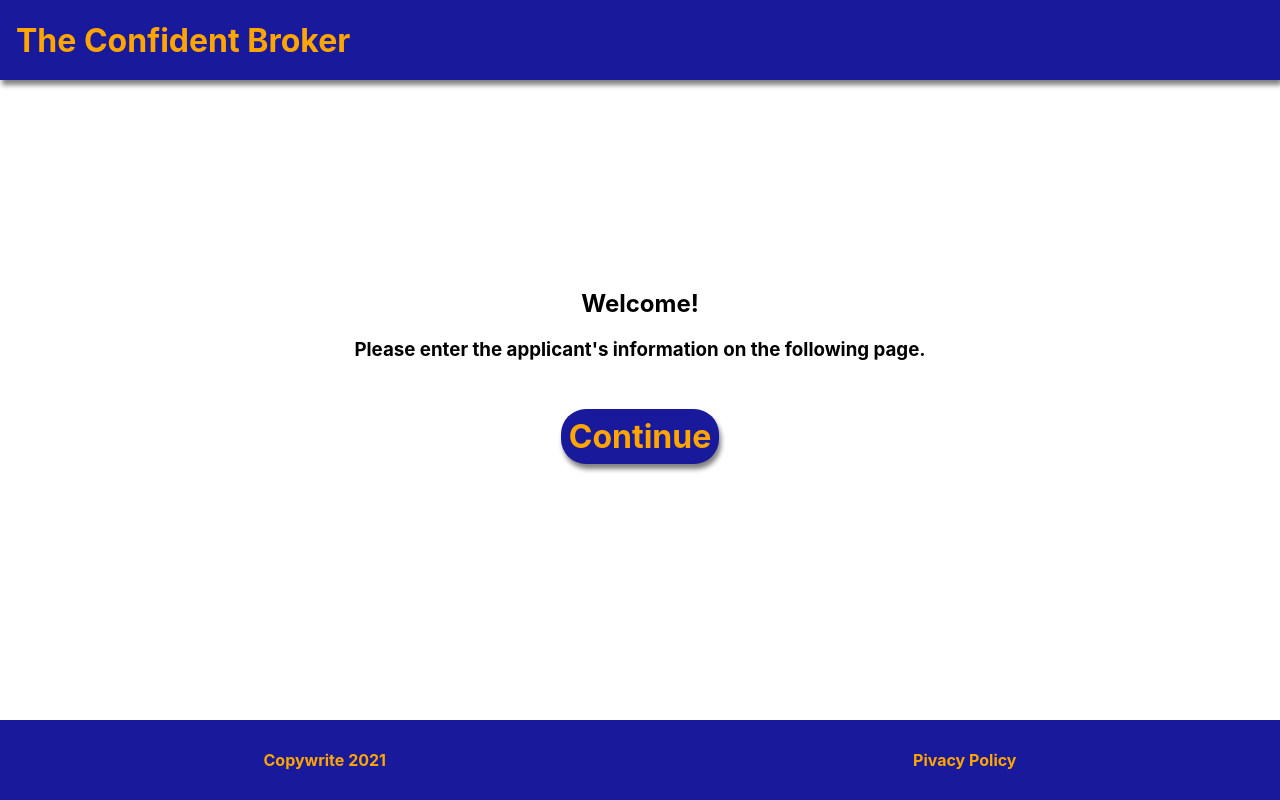
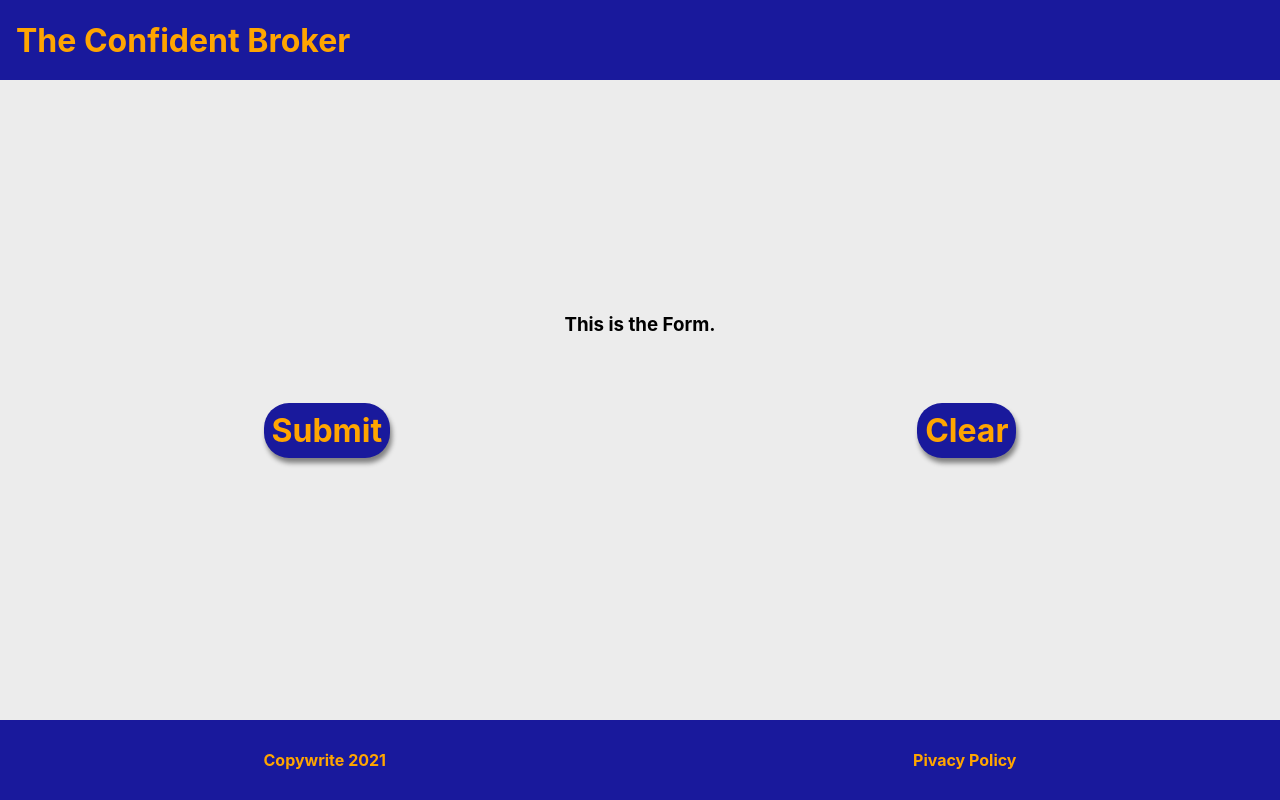
Before and after one commit to Jacob52210/The_Confident_Broker, a React (Create React App) app: page /#/form in a window 1280 px wide. Before the commit this address led to /#/. Built offline with nearby package versions, Linux system fonts and the light colour scheme.

Commit message:
added base url to hash routers

```diff
--- a/src/components/form.jsx
+++ b/src/components/form.jsx
@@ -6,8 +6,8 @@ function Form() {
     <div className="form-container">
       <h3>This is the Form.</h3>
       <div className="btn-container">
-        <a className="btn" href="/#/results">Submit</a>
-        <a className="btn" href="/#/form">Clear</a>
+        <a className="btn" href="The_Confident_Broker/#/results">Submit</a>
+        <a className="btn" href="The_Confident_Broker/#/form">Clear</a>
       </div>
     </div>
   );
--- a/src/components/landingpage.jsx
+++ b/src/components/landingpage.jsx
@@ -7,7 +7,7 @@ function Greeting() {
       <h2 className="greeting">Welcome!</h2>
       <br />
       <h3 className="greeting">Please enter the applicant's information on the following page.</h3>
-      <a className="btn" href="/#/form">Continue</a>
+      <a className="btn" href="The_Confident_Broker/#/form">Continue</a>
     </div>
   );
 }
--- a/src/components/results-page.jsx
+++ b/src/components/results-page.jsx
@@ -5,7 +5,7 @@ function Results() {
   return (
     <div className="form-container">
       <h3>These are the Results.</h3>
-      <a href="/" className="btn">Home</a>
+      <a href="The_Confident_Broker/#/" className="btn">Home</a>
     </div>
   );
 }
```
